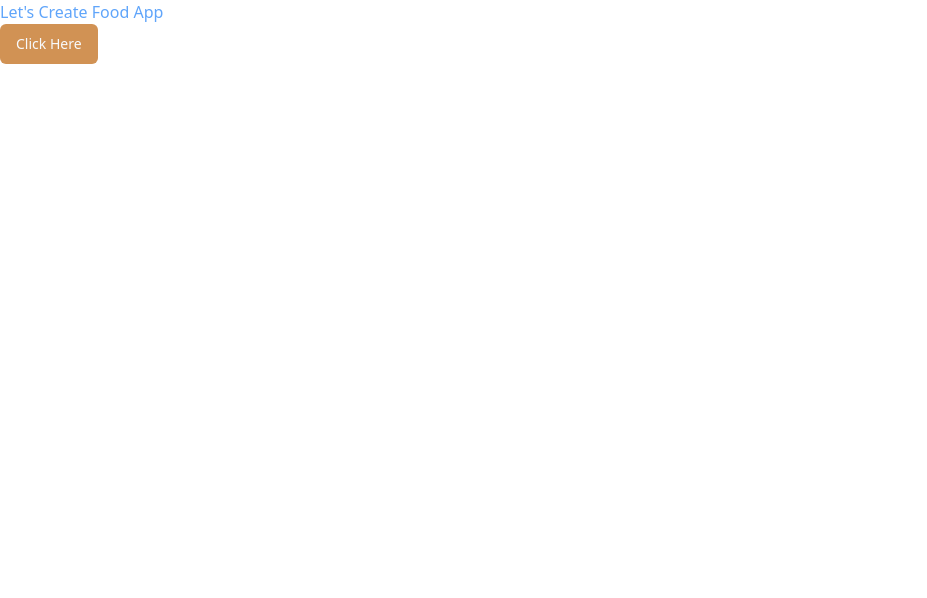
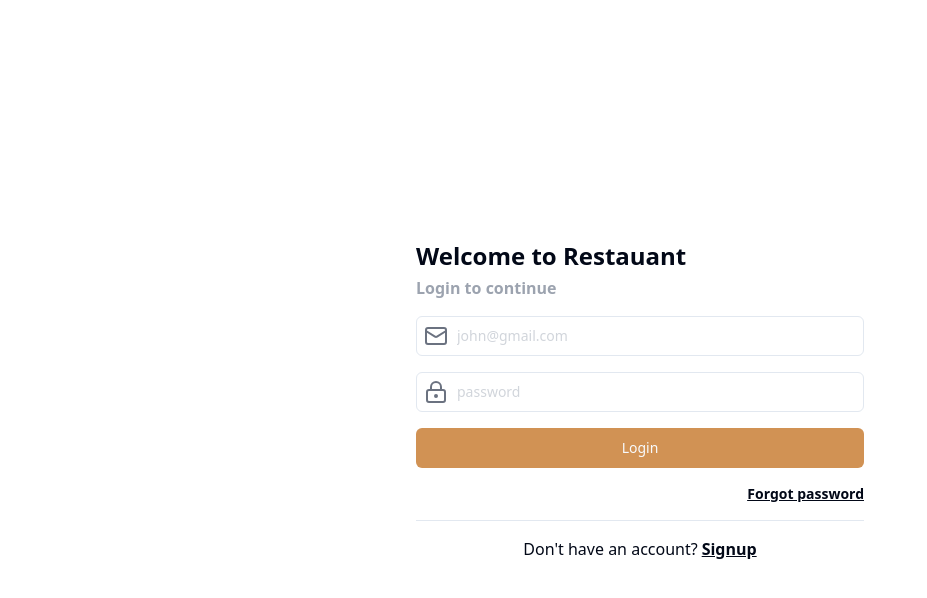
Before and after one commit to MohitCode17/Restaurant-Web-App-Mern-Stack, a React (Vite) app in the folder client/: page / in a window 1280 px wide. Shown: the top 598 px of the page, without its empty margins (0-927 px from the left). Built offline with nearby package versions, Linux system fonts and the light colour scheme.

Commit message:
add login form ui

```diff
--- a/client/package.json
+++ b/client/package.json
@@ -10,6 +10,7 @@
     "preview": "vite preview"
   },
   "dependencies": {
+    "@radix-ui/react-separator": "^1.1.0",
     "@radix-ui/react-slot": "^1.1.0",
     "class-variance-authority": "^0.7.0",
     "clsx": "^2.1.1",
--- a/client/src/App.tsx
+++ b/client/src/App.tsx
@@ -1,10 +1,9 @@
-import { Button } from "./components/ui/button"
+import Login from "./pages/auth/Login"
 
 const App = () => {
   return (
     <>
-    <h1 className="text-blue-400">Let's Create Food App</h1>
-    <Button className="bg-orange hover:bg-hoverOrange">Click Here</Button>
+    <Login/>
     </>
   )
 }
--- /dev/null
+++ b/client/src/components/ui/input.tsx
@@ -0,0 +1,25 @@
+import * as React from "react"
+
+import { cn } from "@/lib/utils"
+
+export interface InputProps
+  extends React.InputHTMLAttributes<HTMLInputElement> {}
+
+const Input = React.forwardRef<HTMLInputElement, InputProps>(
+  ({ className, type, ...props }, ref) => {
+    return (
+      <input
+        type={type}
+        className={cn(
+          "flex h-10 w-full rounded-md border border-input bg-background px-3 py-2 text-sm ring-offset-background file:border-0 file:bg-transparent file:text-sm file:font-medium placeholder:text-muted-foreground focus-visible:outline-none focus-visible:ring-2 focus-visible:ring-ring focus-visible:ring-offset-2 disabled:cursor-not-allowed disabled:opacity-50",
+          className
+        )}
+        ref={ref}
+        {...props}
+      />
+    )
+  }
+)
+Input.displayName = "Input"
+
+export { Input }
--- /dev/null
+++ b/client/src/components/ui/separator.tsx
@@ -0,0 +1,29 @@
+import * as React from "react"
+import * as SeparatorPrimitive from "@radix-ui/react-separator"
+
+import { cn } from "@/lib/utils"
+
+const Separator = React.forwardRef<
+  React.ElementRef<typeof SeparatorPrimitive.Root>,
+  React.ComponentPropsWithoutRef<typeof SeparatorPrimitive.Root>
+>(
+  (
+    { className, orientation = "horizontal", decorative = true, ...props },
+    ref
+  ) => (
+    <SeparatorPrimitive.Root
+      ref={ref}
+      decorative={decorative}
+      orientation={orientation}
+      className={cn(
+        "shrink-0 bg-border",
+        orientation === "horizontal" ? "h-[1px] w-full" : "h-full w-[1px]",
+        className
+      )}
+      {...props}
+    />
+  )
+)
+Separator.displayName = SeparatorPrimitive.Root.displayName
+
+export { Separator }
--- /dev/null
+++ b/client/src/pages/auth/Login.tsx
@@ -0,0 +1,101 @@
+import { Button } from "@/components/ui/button";
+import { Input } from "@/components/ui/input";
+import { Separator } from "@/components/ui/separator";
+import { Loader2, LockKeyhole, Mail } from "lucide-react";
+import { ChangeEvent, FormEvent, useState } from "react";
+
+type LoginInputState = {
+  email: string;
+  password: string;
+};
+
+const Login = () => {
+  const emailError = false;
+  const passwordError = false;
+  const [loading, setLoading] = useState(false);
+  const [input, setInput] = useState<LoginInputState>({
+    email: "",
+    password: "",
+  });
+
+  // INPUT CHANGE HANDLER
+  const handleInputChange = (e:ChangeEvent<HTMLInputElement>) => {
+    const {name, value} = e.target;
+    setInput({...input, [name]: value})
+  };
+
+  // SUBMIT HANDLER
+  const handleSubmit = (e:FormEvent) => {
+    e.preventDefault();
+    console.log(input);
+  }
+
+  return (
+    <div className="flex items-center justify-center min-h-screen">
+      <form onSubmit={handleSubmit} className="w-full max-w-md rounded-lg border-gray-200 mx-4">
+        <div className="mb-4 flex flex-col gap-1">
+          <h1 className="font-bold text-2xl">Welcome to Restauant</h1>
+          <p className="text-gray-400 font-semibold">Login to continue</p>
+        </div>
+        <div className="mb-4">
+          <div className="relative">
+            <Input
+              type="email"
+              placeholder="john@gmail.com"
+              name="email"
+              className="pl-10 pr-4 placeholder:text-gray-300 focus:visited:ring-1"
+              value={input.email}
+              onChange={handleInputChange}
+            />
+            <Mail className="absolute inset-y-2 left-2 text-gray-500 pointer-events-none" />
+            {emailError && <span className="text-sm text-red-500 font-semibold">*Email is required</span>}
+          </div>
+        </div>
+        <div className="mb-4">
+          <div className="relative">
+            <Input
+              type="password"
+              name="password"
+              placeholder="password"
+              className="pl-10 pr-4 placeholder:text-gray-300 focus:visited:ring-1"
+              value={input.password}
+              onChange={handleInputChange}
+            />
+            <LockKeyhole className="absolute inset-y-2 left-2 text-gray-500 pointer-events-none" />
+            {passwordError && <span className="text-sm text-red-500 font-semibold">Password is required</span>}
+          </div>
+        </div>
+        <div className="mb-4">
+          {loading ? (
+            <Button
+              disabled={loading}
+              className="w-full bg-orange hover:bg-hoverOrange"
+            >
+              <Loader2 className="mr-2 h-4 w-4 animate-spin" /> Please wait
+            </Button>
+          ) : (
+            <Button className="w-full bg-orange hover:bg-hoverOrange">
+              Login
+            </Button>
+          )}
+
+          <div className="mt-4 text-right underline font-semibold text-sm hover:text-black/75">
+            <a href="#">Forgot password</a>
+          </div>
+        </div>
+        <Separator />
+        <p className="mt-4 text-center">
+          Don't have an account?
+          <a
+            href="#"
+            className="font-semibold underline hover:text-black/75 ml-1"
+          >
+            Signup
+          </a>
+        </p>
+      </form>
+    </div>
+  );
+};
+
+export default Login;
```
Also changed, not shown: 1 other file (tests, documents, lock files or other folders).
